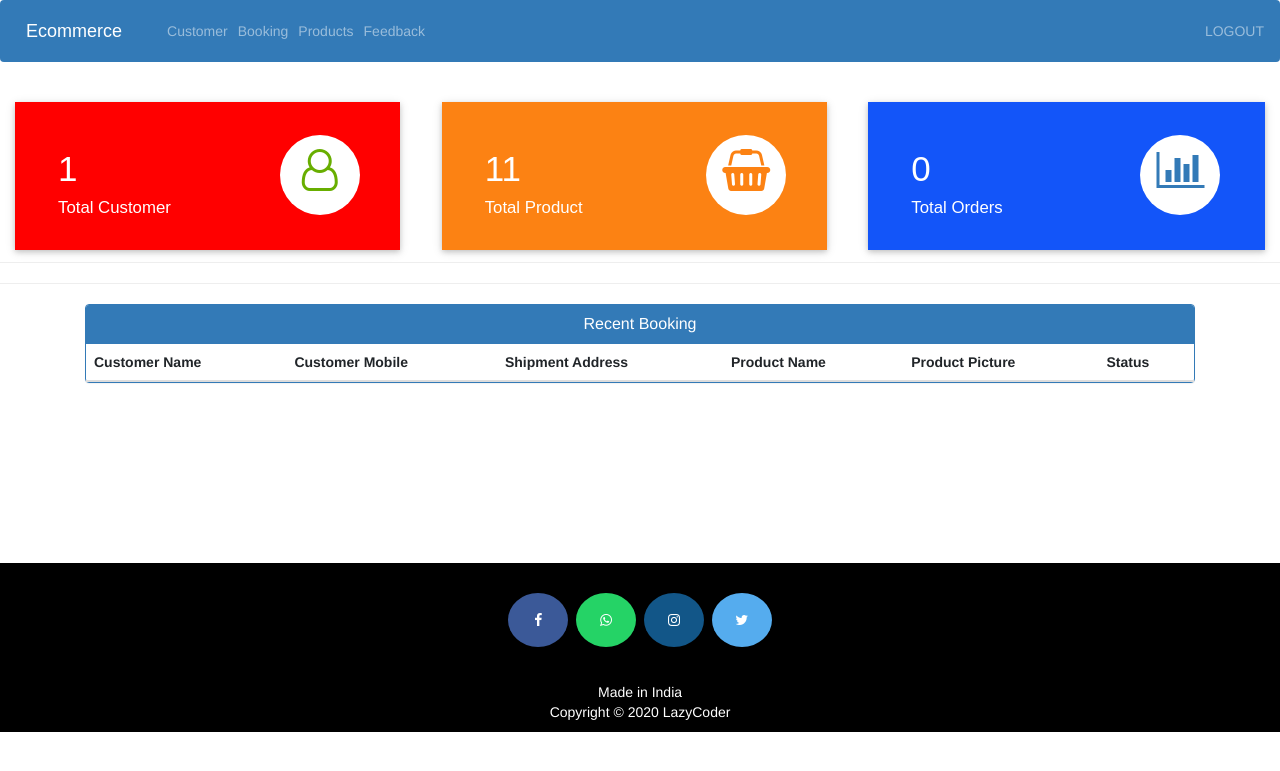
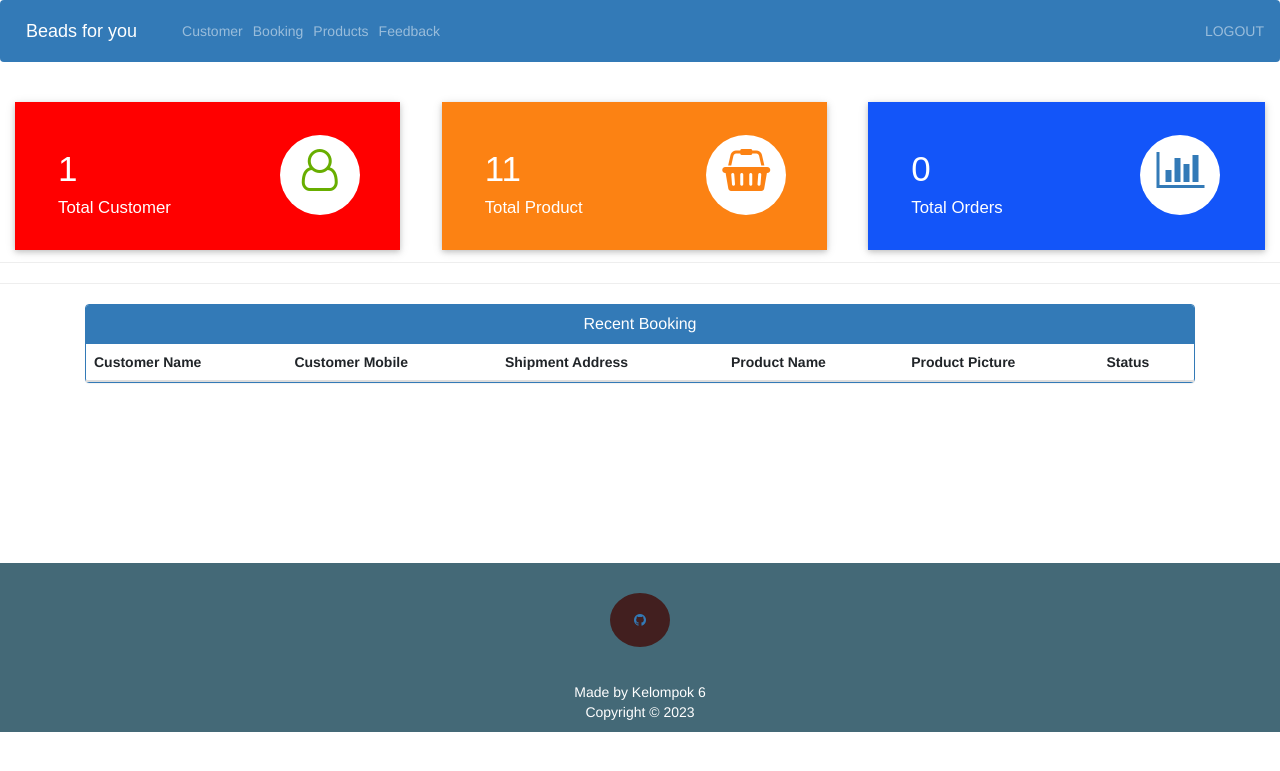
Before and after one commit to syahnisahla/ecommerce-beads, a Django app: page /admin-dashboard in a window 1280 px wide. Shown: the top 771 px of the page. Run offline with Django 3.2, Linux system fonts and the light colour scheme; a user stored in the database is signed in; data comes from the database, SQL or seed files in the repository; data that the repository does not hold is empty; some libraries are stand-ins or nearby versions.

Commit message:
ubah tampilan dikit

```diff
--- a/templates/ecom/aboutus.html
+++ b/templates/ecom/aboutus.html
@@ -28,6 +28,7 @@
 </body>
 <!--
 developed By : Kelompok D-6
+Women in Tech Batch 1
 -->
 
 </html>
--- a/templates/ecom/admin_base.html
+++ b/templates/ecom/admin_base.html
@@ -24,7 +24,7 @@
         -----------------------------------------*/
         footer {
           padding: 0px 0px 0px 0px;
-          background-color: black;
+          background-color: rgba(66, 103, 117, 0.986);
           margin: 0px;
         }
 
@@ -49,25 +49,10 @@
           text-decoration: none;
         }
 
-        .fa-facebook {
-          background: #3B5998;
-          color: white;
+        .fa-github {
+          background: #421f1f  ;
+          color: rgb(83, 83, 61)82, 67, 67);
           margin-top: 30px;
-        }
-
-        .fa-whatsapp {
-          background: #25d366;
-          color: white;
-        }
-
-        .fa-twitter {
-          background: #55ACEE;
-          color: white;
-        }
-
-        .fa-instagram {
-          background: #125688;
-          color: white;
         }
 
         p {
@@ -83,7 +68,7 @@
 
   <div class="bs-example">
     <nav class="navbar navbar-expand-md navbar-dark fixed-top" style="background:#337AB7;">
-      <a href="/" class="navbar-brand">Ecommerce</a>
+      <a href="/" class="navbar-brand">Beads for you</a>
       <button type="button" class="navbar-toggler" data-toggle="collapse" data-target="#navbarCollapse">
         <span class="navbar-toggler-icon"></span>
       </button>
@@ -112,10 +97,7 @@
 <br><br><br><br><br><br><br><br>
   <footer>
     <p>
-      <a id="ftr" href="https://facebook.com/sumit.luv/" class="fa fa-facebook"></a>
-      <a id="ftr" href="https://api.whatsapp.com/send?phone=919572181024&text=Hello%20Sumit.%0d%0aHow%20are%20you%20%3f%0d%0aI%20came%20from%20your%20website.&source=&data=#" class="fa fa-whatsapp"></a>
-      <a id="ftr" href="https://instagram.com/sumit.luv" class="fa fa-instagram"></a>
-      <a id="ftr" href="https://twitter.com/sumitkumar1503" class="fa fa-twitter"></a>
+      <a id="ftr" href="https://github.com/syahnisahla/ecommerce-beads" class="fa fa-github"></a>
     </p>
 
     <br>
@@ -123,17 +105,15 @@
       <div class="row">
         <div class="col-md-12 col-sm-12">
           <div style="color:#ffffff;" class="wow fadeInUp footer-copyright">
-            <p>Made in India <br>
-              Copyright &copy; 2020 LazyCoder </p>
+            <p>Made by Kelompok 6 <br>
+              Copyright &copy; 2023 </p>
           </div>
         </div>
       </div>
     </div>
   </footer>
   <!--
-  developed By : sumit kumar
-  facebook : fb.com/sumit.luv
-  youtube : youtube.com/lazycoders
+  developed By : Kelompok 6
   -->
 </body>
 </html>
--- a/templates/ecom/adminlogin.html
+++ b/templates/ecom/adminlogin.html
@@ -18,7 +18,7 @@
     position: absolute;
     top: 50%;
     left: 50%;
-    background: #556d6d;
+    background: #000000;
 
     text-align: center;
     transition: 0.25s;
```
Also changed, not shown: templates/ecom/customer_home.html (+4 -6 lines).
